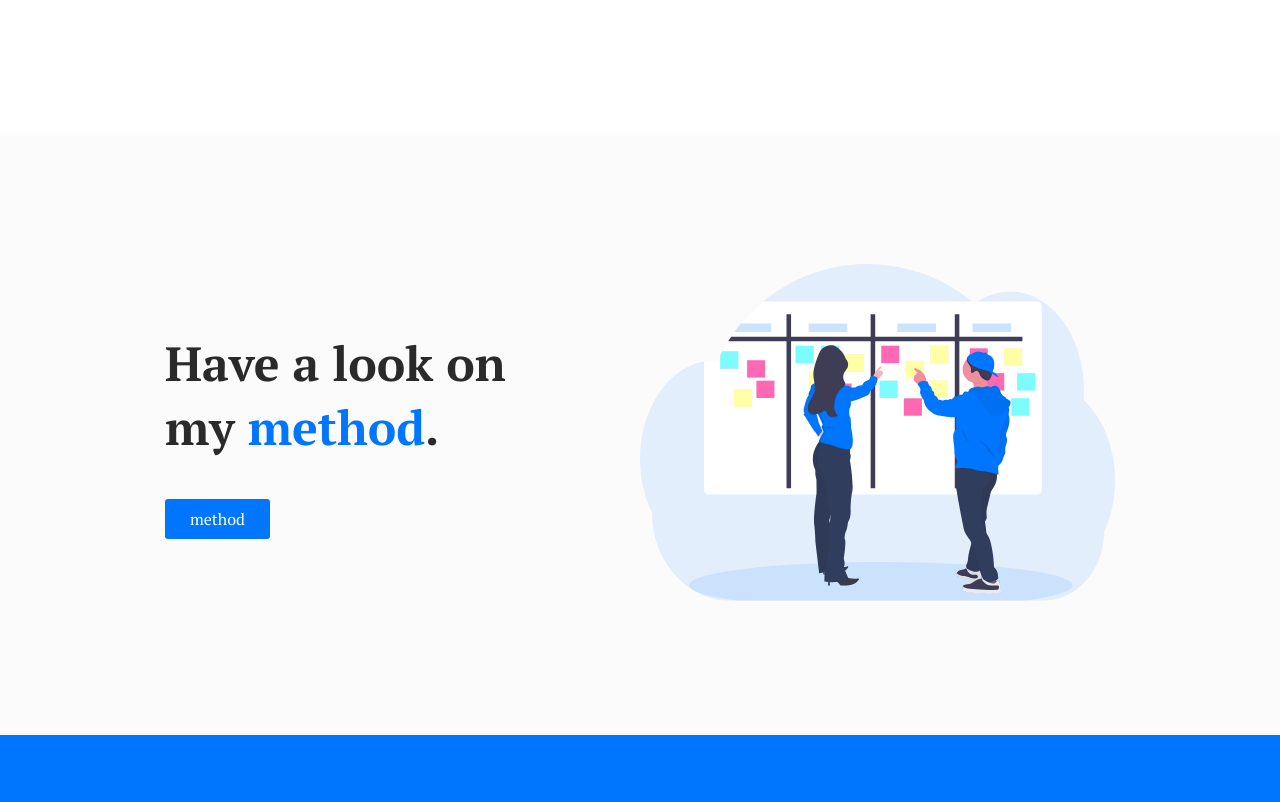
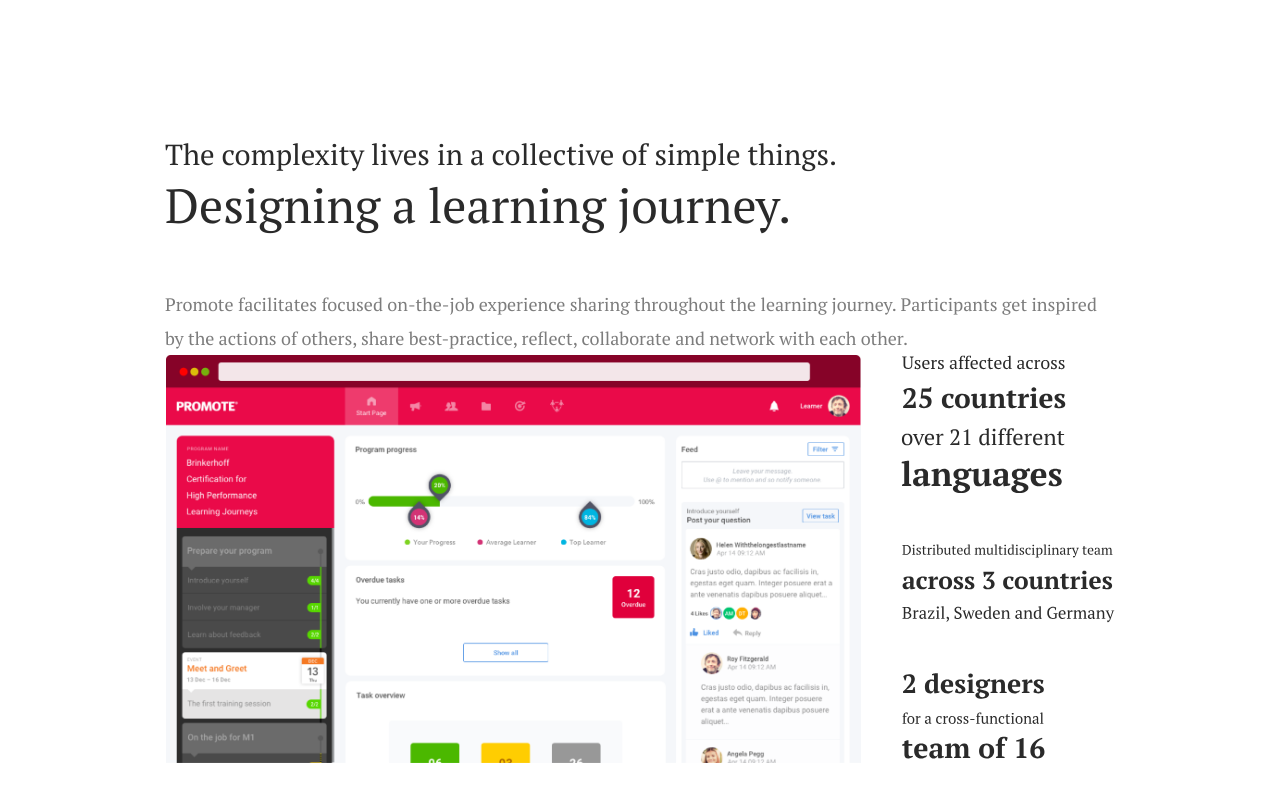
Before and after one commit to ivans-netto/portfolio, a plain HTML site: page projects.html in a window 1280 px wide. Shown: the part 700-1502 px from the top of the page. Before the commit the page ends 1435 px from the top, so only its background shows below. Drawn offline with Linux system fonts and the light colour scheme.

Commit message:
Projects - Promote

```diff
--- a/projects.html
+++ b/projects.html
@@ -42,6 +42,26 @@
     </div>
   </header>
 
+  <section>
+    <div class="container">
+      <header>
+        <span>The complexity lives in a collective of simple things.</span>
+        <h1>Designing a learning journey.</h1>
+      </header>
+
+      <p>Promote facilitates focused on-the-job experience sharing throughout the learning journey. Participants get inspired by the actions of others, share best-practice, reflect, collaborate and network with each other.</p>
+
+      <div class="mockups -mockup-plus-metrics">
+        <div class="__mock">
+          <img src="img/projects/promote.png" alt="Promote's mockup">
+        </div>
+        <div class="__metrics">
+          <img src="img/projects/promotes-metrics.svg" alt="Promote's mockup">
+        </div>
+      </div>
+    </div>
+  </section>
+
   <section class="check-out-more">
     <div class="container">
       <div class="__half">
--- a/stylesheets/index.scss
+++ b/stylesheets/index.scss
@@ -203,6 +203,30 @@ section {
       font-size: 29px;
     }
   }
+
+  .__40-perc-block {
+    width: 40%;
+  }
+  .__60-perc-block {
+    width: 60%;
+  }
+}
+.mockups {
+  &.-mockup-plus-metrics {
+    display: flex;
+    justify-content: space-around;
+
+    .__mock {
+      width: 77.5%;
+      padding-right: 40px;
+    }
+    .__metrics {
+      width: 22.5%;
+    }
+  }
+  img {
+    width: 100%;
+  }
 }
 
 .blocks {
```
Also changed, not shown: img/projects/promote.png (added), img/projects/promotes-metrics.svg (added), stylesheets/index.css, 1 other file.
